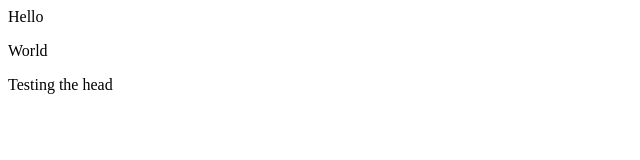
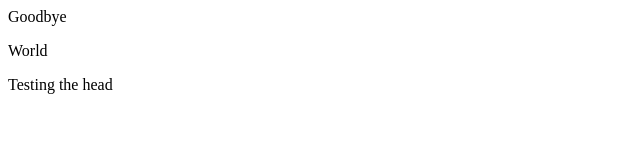
Before and after one commit to aneesrehman/testing, a plain HTML site: page index.html in a window 1280 px wide. Shown: the full height of the page, 0-640 px from the left. Drawn offline with Linux system fonts and the light colour scheme.

Commit message:
replaced hello with bye

```diff
--- a/index.html
+++ b/index.html
@@ -1,5 +1,5 @@
 <p>
-	Hello
+	Goodbye
 </p>
 <p>	World </p>
 
```
